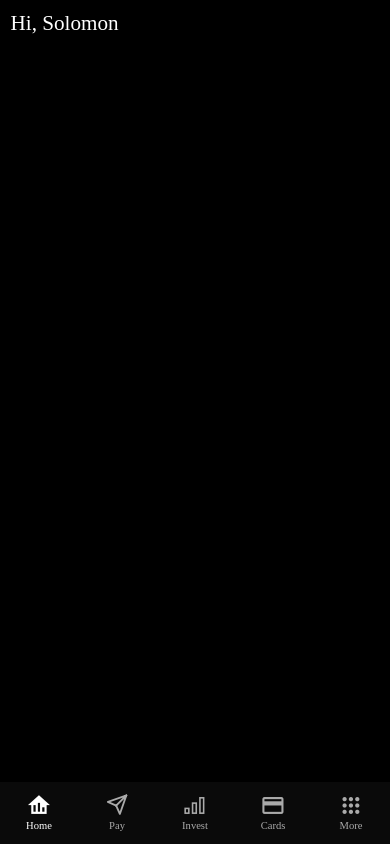
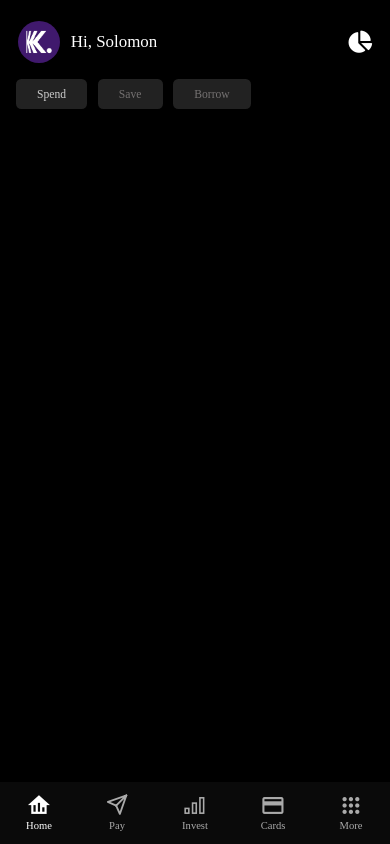
Before and after one commit to UdumiziSolomon/kuda-clone, a React Native app: screen /AppTab in a window 390 px wide. Built offline with nearby package versions, Linux system fonts and the light colour scheme.

Commit message:
home onboarding

```diff
--- a/src/globals/theme.ts
+++ b/src/globals/theme.ts
@@ -10,7 +10,7 @@ const darkTheme = {
   tabTextInActive: '#aaa',
   dark: true,
   iconOverlay: '#222',
-  layerOverlay: '#111',
+  layerOverlay: '#222',
 };
 
 // light theme color
--- a/src/screens/app/home/home.tsx
+++ b/src/screens/app/home/home.tsx
@@ -1,17 +1,49 @@
 /* eslint-disable @typescript-eslint/no-unused-vars */
 /* eslint-disable react-native/no-inline-styles */
 
-import { Text, View, StatusBar } from 'react-native';
-import React from 'react';
+import {
+  Text,
+  View,
+  StatusBar,
+  Pressable,
+  Image,
+  Dimensions,
+  FlatList,
+} from 'react-native';
+import React, { useState, useRef } from 'react';
 import { ScaledSheet, ms } from 'react-native-size-matters';
 import GetColorScheme from '../../../globals/theme';
 import { useAppSelector } from '../../../hooks';
+import FontAwesome5 from 'react-native-vector-icons/FontAwesome5';
+import { HomeScreens } from './sections/home.screen';
+
+const image = require('../../../assets/images/kuda.png');
+
+const { width, height } = Dimensions.get('window');
 
 const Home = () => {
   const colors = GetColorScheme();
   const presentTheme: string = useAppSelector(
     state => state.themeReducer.theme,
   );
+
+  const [currIndex, setCurrIndex] = useState(0);
+  const ref = useRef(null);
+
+  const handleScroll = (event) => {
+    const { contentOffset } = event.nativeEvent;
+    const index = Math.round(contentOffset.x / width);
+    console.log(index);
+    setCurrIndex(index);
+  };
+
+  const setIndex = index => {
+    if (ref.current) {
+      setCurrIndex(index);
+      ref.current.scrollToIndex({ index, animated: false });
+    }
+  };
+
   return (
     <View
       style={[styles.container, { backgroundColor: colors.backgroundColor }]}>
@@ -19,10 +51,55 @@ const Home = () => {
         backgroundColor={colors.backgroundColor}
         barStyle={colors.dark ? 'light-content' : 'dark-content'}
       />
-
-      <Text style={[styles.greetingText, { color: colors.textColor }]}>
-        Hi, Solomon
-      </Text>
+      <View style={styles.topLayer}>
+        <View style={styles.topSubLayer}>
+          <Pressable>
+            <Image
+              source={image}
+              style={styles.profileImage}
+              resizeMode="contain"
+            />
+          </Pressable>
+          <Text style={[styles.greetingText, { color: colors.textColor }]}>
+            Hi, Solomon
+          </Text>
+        </View>
+        <Pressable>
+          <FontAwesome5
+            name="chart-pie"
+            style={[styles.topIcon, { color: colors.textColor }]}
+          />
+        </Pressable>
+      </View>
+      <View style={styles.topTextLayer}>
+        {HomeScreens.map((screen, index) => (
+          <Pressable
+            onPress={() => setIndex(screen.id)}
+            key={screen.id}
+            style={[
+              styles.screenLayer,
+              { backgroundColor: colors.layerOverlay },
+            ]}>
+            <Text
+              style={[
+                styles.screenLayerText,
+                { color: currIndex === index ? screen.color : '#757272' },
+              ]}>
+              {screen.name}
+            </Text>
+          </Pressable>
+        ))}
+      </View>
+      <FlatList
+        pagingEnabled
+        ref={ref}
+        data={HomeScreens}
+        horizontal
+        onScroll={handleScroll}
+        showsHorizontalScrollIndicator={false}
+        renderItem={({ item, index }) => item.screen}
+        contentContainerStyle={styles.contentContainer}
+      />
     </View>
   );
 };
@@ -35,7 +112,48 @@ const styles = ScaledSheet.create({
     padding: ms(10),
   },
   greetingText: {
-    fontSize: ms(20),
+    fontSize: ms(16),
     fontFamily: 'spring',
+    marginLeft: ms(10),
+  },
+  profileImage: {
+    width: ms(40),
+    height: ms(40),
+    borderRadius: ms(50),
+  },
+  topIcon: {
+    fontSize: ms(21),
+  },
+  topLayer: {
+    flexDirection: 'row',
+    alignItems: 'center',
+    justifyContent: 'space-between',
+    paddingHorizontal: ms(7),
+    paddingVertical: ms(5),
+    marginTop: ms(5),
+  },
+  topSubLayer: {
+    flexDirection: 'row',
+    alignItems: 'center',
+  },
+  topTextLayer: {
+    flexDirection: 'row',
+    alignItems: 'center',
+    justifyContent: 'flex-start',
+    marginTop: ms(10),
+  },
+  screenLayer: {
+    marginHorizontal: ms(5),
+    paddingVertical: ms(8),
+    paddingHorizontal: ms(20),
+    borderRadius: ms(5),
+  },
+  screenLayerText: {
+    fontFamily: 'spring',
+    fontSize: ms(11),
+  },
+  contentContainer: {
+    // width: width,
+    marginTop: ms(20),
   },
 });
--- /dev/null
+++ b/src/screens/app/home/sections/borrow.tsx
@@ -0,0 +1,21 @@
+import { StyleSheet, Text, View, Dimensions } from 'react-native';
+import React from 'react';
+
+const { width, height } = Dimensions.get('window');
+
+const Borrow = () => {
+  return (
+    <View style={styles.container}>
+      <Text>Borrow</Text>
+    </View>
+  );
+};
+
+export default Borrow;
+
+const styles = StyleSheet.create({
+  container: {
+    width: width,
+    flex: 1,
+  },
+})
--- /dev/null
+++ b/src/screens/app/home/sections/home.screen.tsx
@@ -0,0 +1,23 @@
+import React from 'react';
+import { Spend, Save, Borrow } from '.';
+
+export const HomeScreens = [
+  {
+    id: 0,
+    name: 'Spend',
+    screen: <Spend />,
+    color: '#cecece',
+  },
+  {
+    id: 1,
+    name: 'Save',
+    screen: <Save />,
+    color: '#6b9656',
+  },
+  {
+    id: 2,
+    name: 'Borrow',
+    screen: <Borrow />,
+    color: '#33c7ef',
+  },
+];
--- a/src/screens/app/home/sections/index.ts
+++ b/src/screens/app/home/sections/index.ts
@@ -0,0 +1,5 @@
+import Save from './save';
+import Spend from './spend';
+import Borrow from './borrow';
+
+export { Save, Spend, Borrow };
--- /dev/null
+++ b/src/screens/app/home/sections/save.tsx
@@ -0,0 +1,21 @@
+import { StyleSheet, Text, View, Dimensions } from 'react-native';
+import React from 'react';
+
+const { width, height } = Dimensions.get('window');
+
+const Save = () => {
+  return (
+    <View style={styles.container}>
+      <Text>Save</Text>
+    </View>
+  );
+};
+
+export default Save;
+
+const styles = StyleSheet.create({
+  container: {
+    width: width - 20,
+    flex: 1,
+  },
+})
--- /dev/null
+++ b/src/screens/app/home/sections/spend.tsx
@@ -0,0 +1,21 @@
+import { StyleSheet, Text, View, Dimensions } from 'react-native';
+import React from 'react';
+
+const { width, height } = Dimensions.get('window');
+
+const Spend = () => {
+  return (
+    <View style={styles.container}>
+      <Text>Spend</Text>
+    </View>
+  );
+};
+
+export default Spend;
+
+const styles = StyleSheet.create({
+  container: {
+    width: width - 20,
+    flex: 1,
+  },
+})
--- a/src/screens/app/welcome/welcome.tsx
+++ b/src/screens/app/welcome/welcome.tsx
@@ -18,7 +18,7 @@ import { AppNavigationParamList } from '../../../navigations/app/app.navigation'
 
 import { numbers } from './numbers';
 
-const image = require('../../../assets/images/img.png');
+const image = require('../../../assets/images/kuda.png');
 
 const { width, height } = Dimensions.get('window');
 
```
